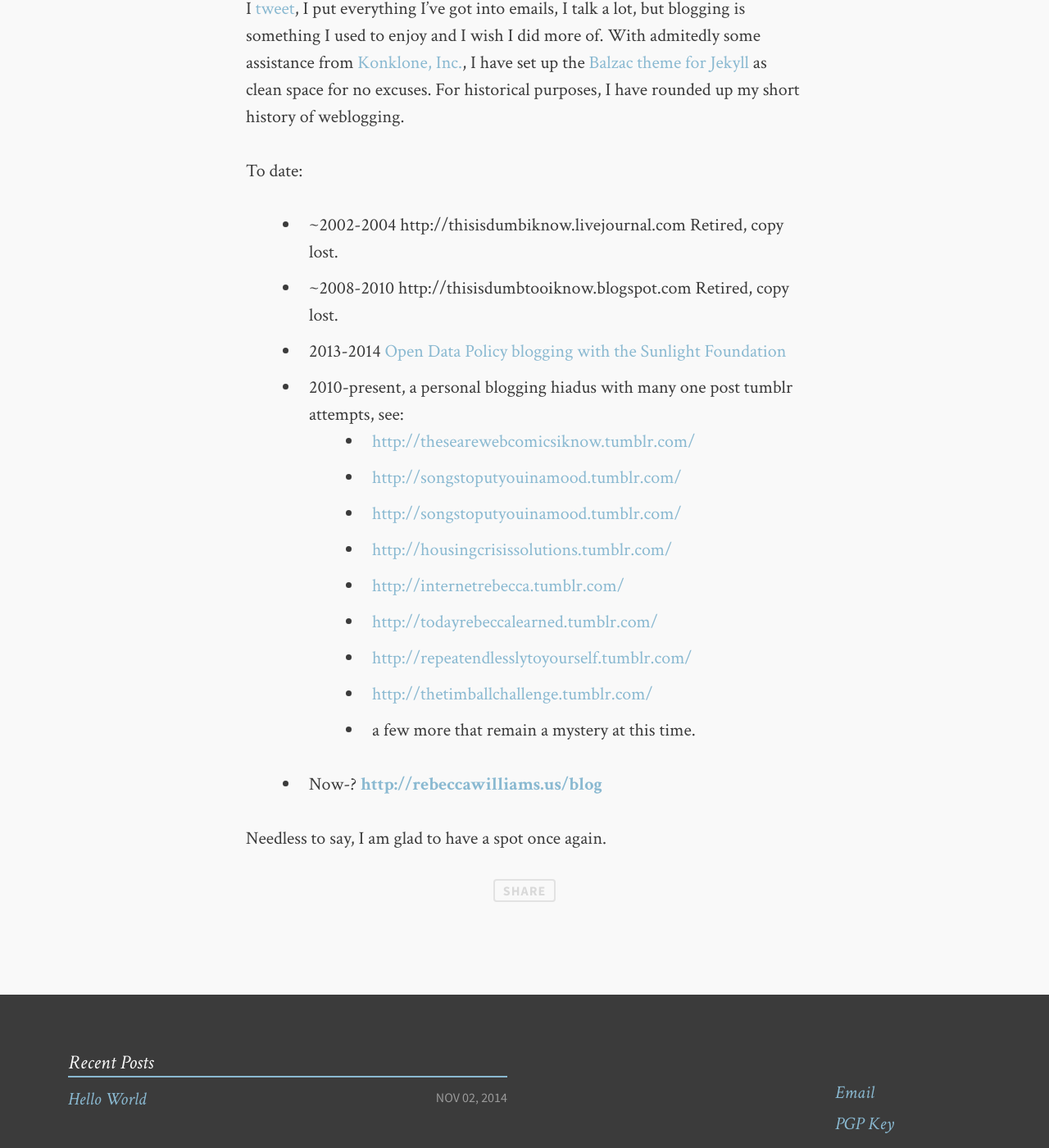
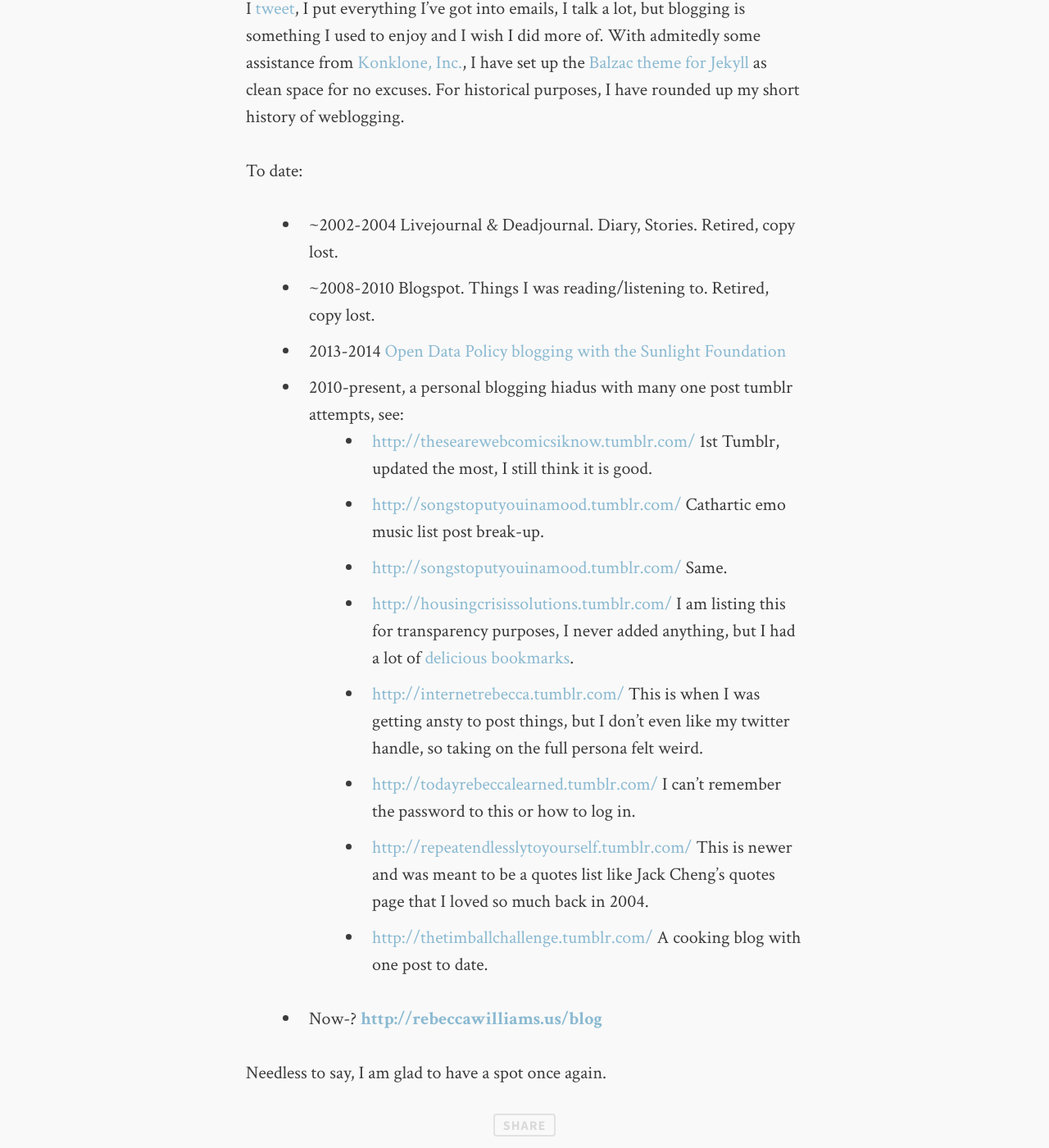
Before and after one commit to rebeccawilliams/rebeccawilliams.us, a Jekyll site: the page built from _posts/2013-08-17-helloworld.md, in a window 1280 px wide and 1400 px high, scrolled down 1146 px. Shown: the whole window at 82% size. Built offline with Jekyll 4.4.1, drawn with Linux system fonts in a browser that asks for light colours; comment, search, counter and statistics services are not loaded.

Commit message:
Update 2013-08-17-helloworld.md

```diff
--- a/_posts/2013-08-17-helloworld.md
+++ b/_posts/2013-08-17-helloworld.md
@@ -13,19 +13,18 @@
 
 To date:
 
-* ~2002-2004 http://thisisdumbiknow.livejournal.com Retired, copy lost.
-* ~2008-2010 http://thisisdumbtooiknow.blogspot.com Retired, copy lost.
+* ~2002-2004 Livejournal & Deadjournal. Diary, Stories. Retired, copy lost.
+* ~2008-2010 Blogspot. Things I was reading/listening to. Retired, copy lost.
 * 2013-2014 [Open Data Policy blogging with the Sunlight Foundation](http://sunlightfoundation.com/blog/author/rwilliams/)
 * 2010-present, a personal blogging hiadus with many one post tumblr attempts, see:
-	* [http://thesearewebcomicsiknow.tumblr.com/](http://thesearewebcomicsiknow.tumblr.com/)
-	* [http://songstoputyouinamood.tumblr.com/](http://songstoputyouinamood.tumblr.com/)
-	* [http://songstoputyouinamood.tumblr.com/](http://songstopickyouup.tumblr.com/)
-	* [http://housingcrisissolutions.tumblr.com/](http://housingcrisissolutions.tumblr.com/)
-	* [http://internetrebecca.tumblr.com/](http://internetrebecca.tumblr.com/)
-	* [http://todayrebeccalearned.tumblr.com/](http://todayrebeccalearned.tumblr.com/)
-	* [http://repeatendlesslytoyourself.tumblr.com/](http://repeatendlesslytoyourself.tumblr.com/)
-	* [http://thetimballchallenge.tumblr.com/](http://thetimballchallenge.tumblr.com/)
-	* a few more that remain a mystery at this time.
+	* [http://thesearewebcomicsiknow.tumblr.com/](These are web comics, I know.) 1st Tumblr, updated the most, I still think it is good.
+	* [http://songstoputyouinamood.tumblr.com/](Songs to put you in a mood.) Cathartic emo music list post break-up.
+	* [http://songstoputyouinamood.tumblr.com/](http://songstopickyouup.tumblr.com/) Same.
+	* [http://housingcrisissolutions.tumblr.com/](http://housingcrisissolutions.tumblr.com/) I am listing this for transparency purposes, I never added anything, but I had a lot of [delicious bookmarks](https://delicious.com/thisisdumbiknow).
+	* [http://internetrebecca.tumblr.com/](http://internetrebecca.tumblr.com/) This is when I was getting ansty to post things, but I don't even like my twitter handle, so taking on the full persona felt weird.
+	* [http://todayrebeccalearned.tumblr.com/](http://todayrebeccalearned.tumblr.com/) I can't remember the password to this or how to log in.
+	* [http://repeatendlesslytoyourself.tumblr.com/](http://repeatendlesslytoyourself.tumblr.com/) This is newer and was meant to be a quotes list like Jack Cheng's quotes page that I loved so much back in 2004.
+	* [http://thetimballchallenge.tumblr.com/](http://thetimballchallenge.tumblr.com/) A cooking blog with one post to date.
 * Now-? **[http://rebeccawilliams.us/blog](http://rebeccawilliams.us/blog)**
 
 Needless to say, I am glad to have a spot once again.
```
